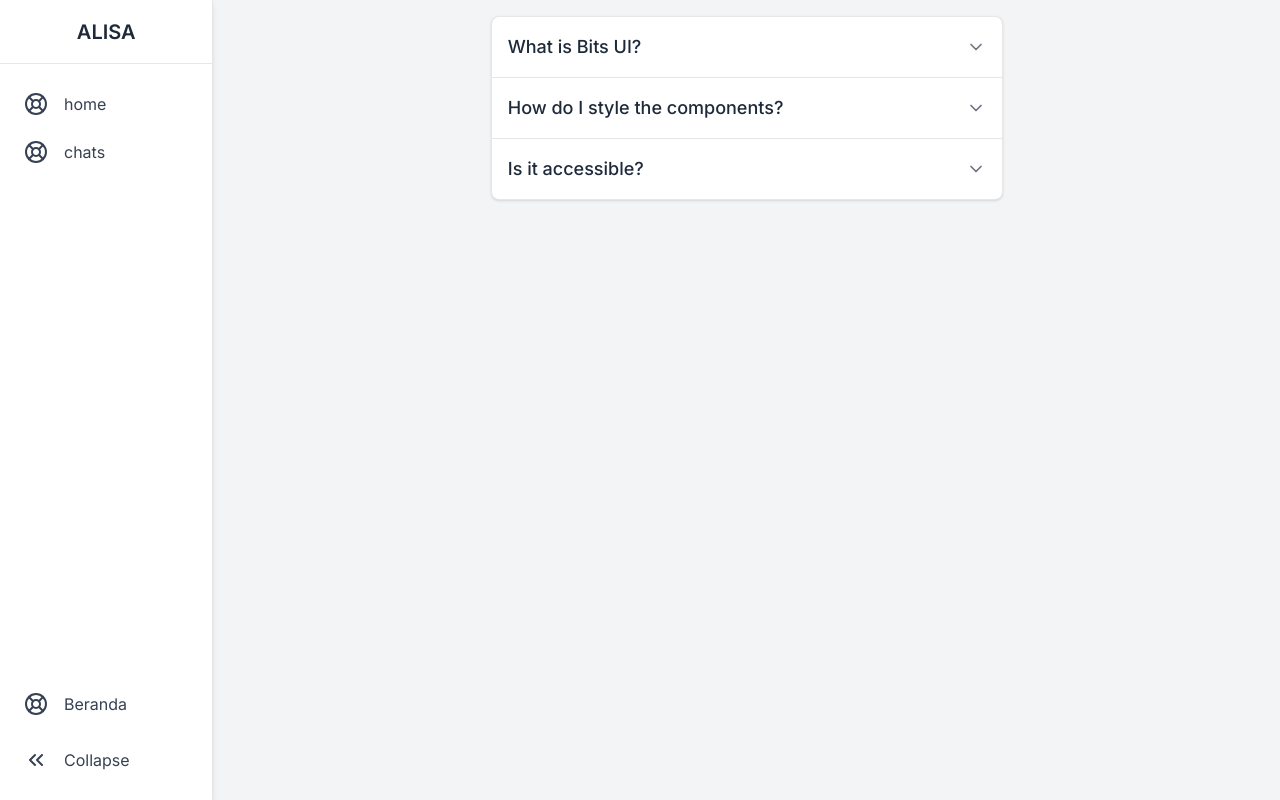
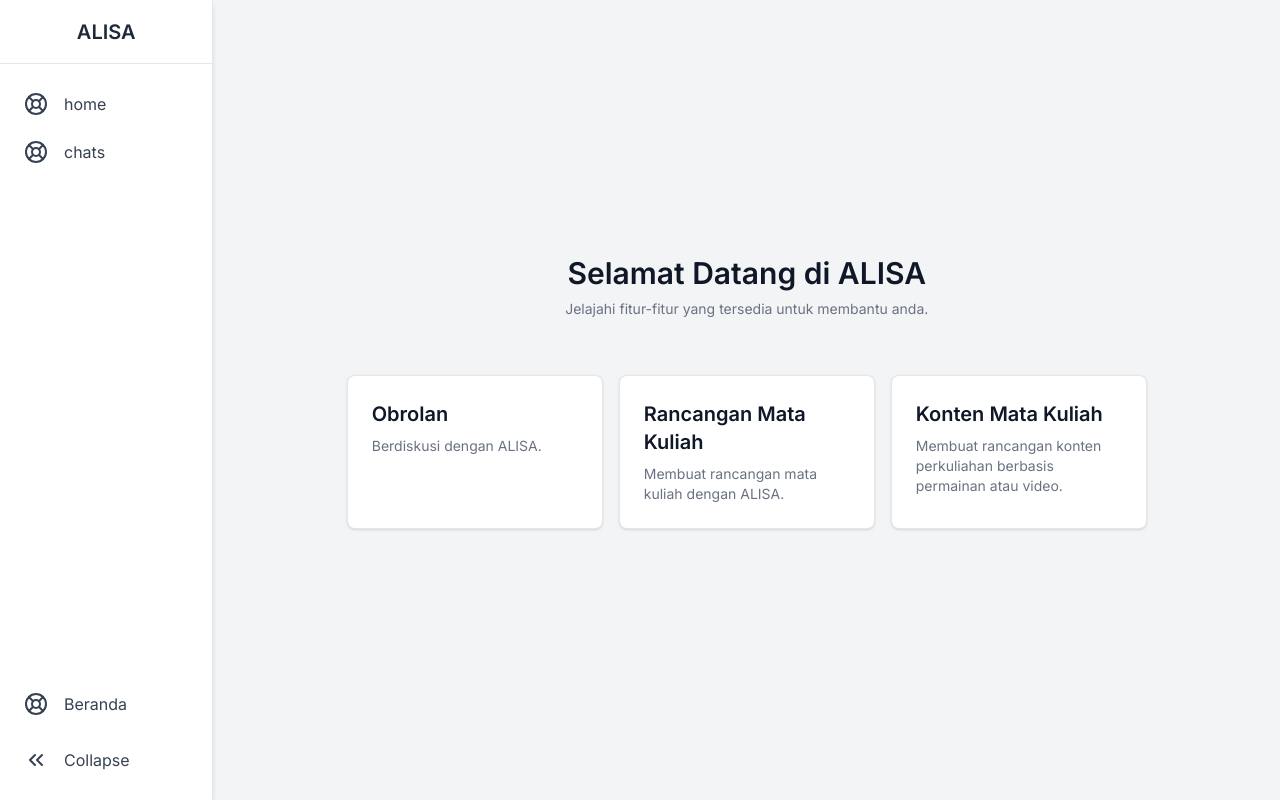
Before and after one commit to dipooktama/newalisa-fe, a SvelteKit app: page /home in a window 1280 px wide. Built offline with nearby package versions, Linux system fonts and the light colour scheme.

Commit message:
feat: update home

```diff
--- a/src/routes/home/+page.svelte
+++ b/src/routes/home/+page.svelte
@@ -1,27 +1,44 @@
 <script lang="ts">
-    import Accordion, { type AccordionItem } from "$lib/components/Accordion.svelte";
-    const defaultItems: AccordionItem[] = [
+    import Cards from "$lib/components/Cards.svelte";
+    const cardItems = [
     {
-      value: "item-1",
-      title: "What is Bits UI?",
+      value: "/chats",
+      title: "Obrolan",
       content:
-        "Bits UI is a headless component library for Svelte, providing unstyled, accessible building blocks for creating your own custom-styled component library.",
+        "Berdiskusi dengan ALISA.",
     },
     {
-      value: "item-2",
-      title: "How do I style the components?",
+      value: "/chats",
+      title: "Rancangan Mata Kuliah",
       content:
-        "You can style the components using standard class props with frameworks like Tailwind CSS, or by targeting the data-* attributes that each component part has.",
+        "Membuat rancangan mata kuliah dengan ALISA.",
     },
     {
-      value: "item-3",
-      title: "Is it accessible?",
+      value: "/chats",
+      title: "Konten Mata Kuliah",
       content:
-        "Yes. Accessibility is a primary focus. Bits UI components follow WAI-ARIA design patterns, ensuring they are accessible to all users, including those using screen readers.",
+        "Membuat rancangan konten perkuliahan berbasis permainan atau video.",
     },
   ];
 </script>
 
-<section class="h-64 w-full">
-  <Accordion items={defaultItems} />
+
+<section class="h-screen w-full flex flex-col justify-center content-center gap-10">
+  {@render heroTitle()}
+  {@render cardistries()}
 </section>
+
+{#snippet heroTitle()}
+<div class="flex flex-col text-center w-full">
+  <h1 class="text-3xl font-bold text-gray-900 dark:text-white">Selamat Datang di ALISA</h1>
+  <p class="mt-2 text-sm text-gray-500 dark:text-gray-400">Jelajahi fitur-fitur yang tersedia untuk membantu anda.</p>
+</div>
+{/snippet}
+
+{#snippet cardistries()}
+  <div class="flex flex-row w-full justify-center p-4 gap-4">
+    {#each cardItems as item }
+        <Cards href={item.value} title={item.title} description={item.content} />
+    {/each}
+  </div>
+{/snippet}
```
